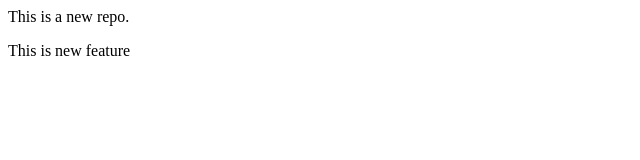
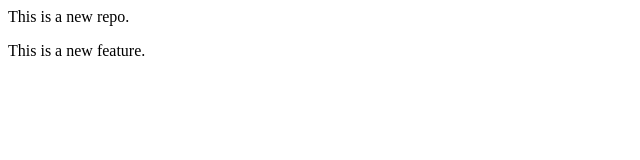
Before and after one commit to SantoshiRB00100/LocalRepo, a plain HTML site: page index.html in a window 1280 px wide. Shown: the full height of the page, 0-640 px from the left. Drawn offline with Linux system fonts and the light colour scheme.

Commit message:
Add new files

```diff
--- a/index.html
+++ b/index.html
@@ -1,2 +1,2 @@
 <p>This is a new repo.</p>
-<p>This is new feature</p>
+<p>This is a new feature.</p>
```
